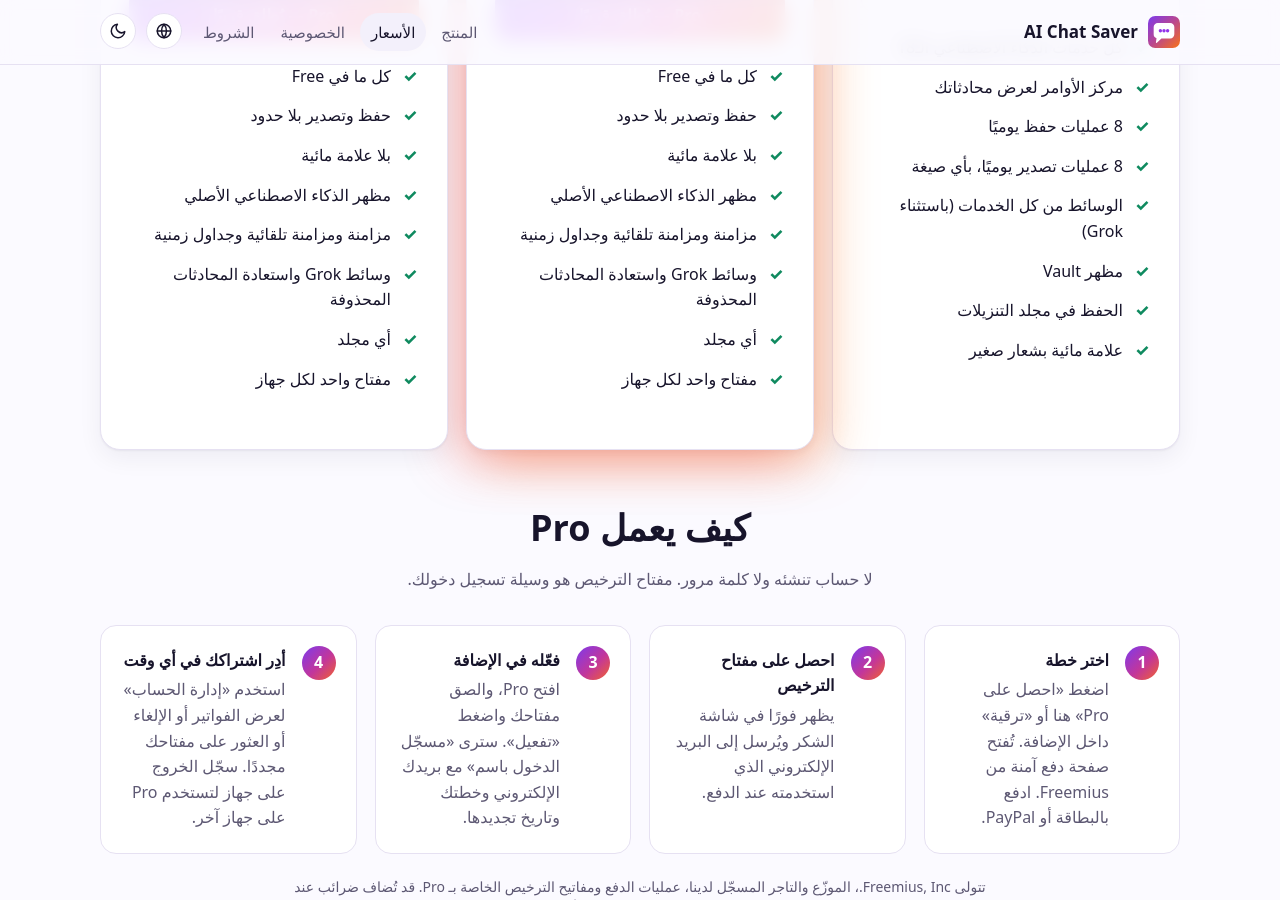
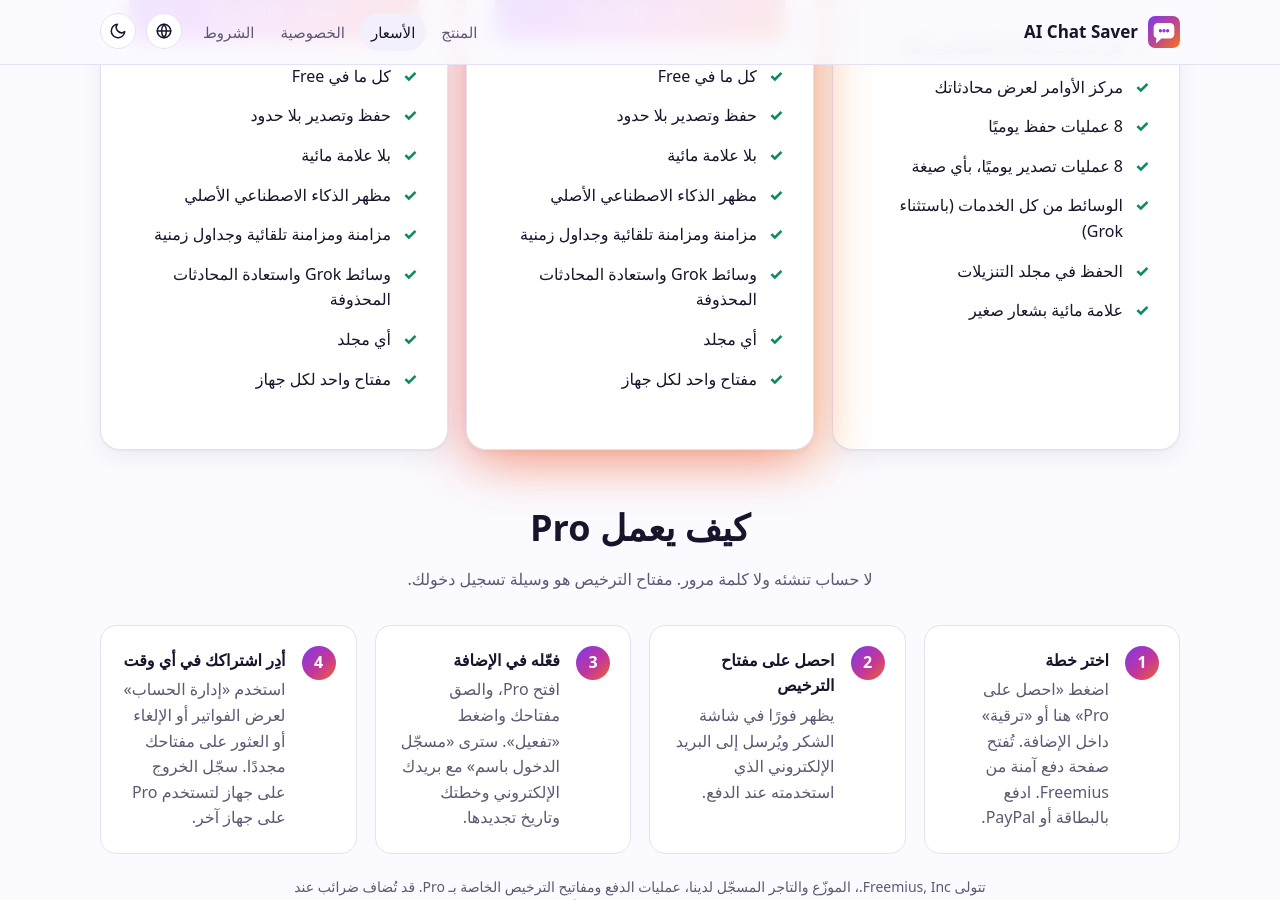
Before and after one commit to aichatsaver/aichatsaver.github.io, a Jekyll site: the page built from ar/pricing.html, in a window 1280 px wide and 900 px high, scrolled down 466 px. Built offline with Jekyll 4.4.1, drawn with Linux system fonts in a browser that asks for light colours.

Commit message:
Pricing: remove look bullet from Free (Free 7, Pro 8) (ar)

```diff
--- a/_data/i18n/ar.yml
+++ b/_data/i18n/ar.yml
@@ -37,7 +37,6 @@
   - "8 عمليات حفظ يوميًا"
   - "8 عمليات تصدير يوميًا، بأي صيغة"
   - "الوسائط من كل الخدمات (باستثناء Grok)"
-  - "مظهر Vault"
   - "الحفظ في مجلد التنزيلات"
   - "علامة مائية بشعار صغير"
   pro_features:
```
